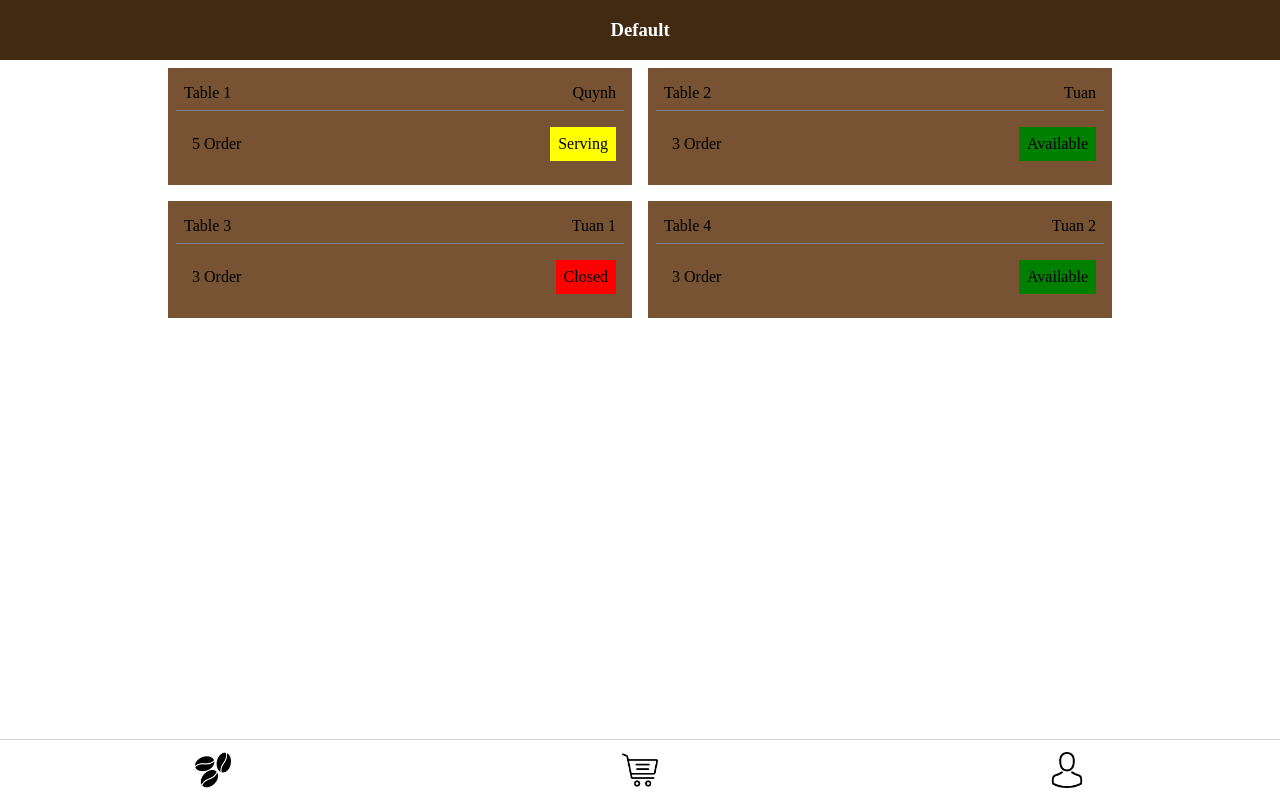
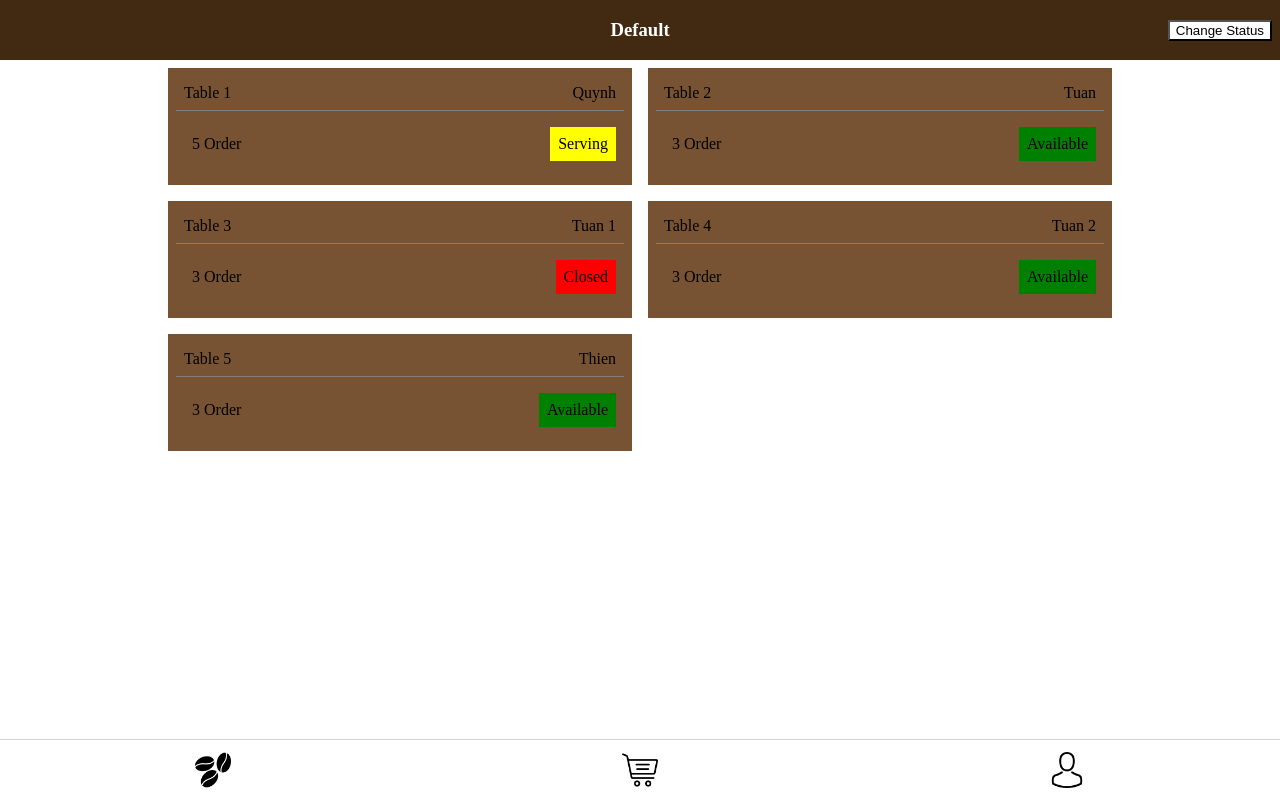
Before and after one commit to VanTy207/coffee-k07, an Angular app: page / in a window 1280 px wide. Built offline with nearby package versions, Linux system fonts and the light colour scheme.

Commit message:
services

```diff
--- a/src/app/app.module.ts
+++ b/src/app/app.module.ts
@@ -5,6 +5,7 @@ import { CoffeeComponent } from './coffee/coffee.component';
 import { TableComponent } from './table/table.component';
 import { LoginComponent } from './login/login.component';
 import { TableStatusPipe } from './pipes/table-status.pipe';
+import { TableService } from './services/table.service';
 
 
 @NgModule({
@@ -18,7 +19,9 @@ import { TableStatusPipe } from './pipes/table-status.pipe';
     BrowserModule,
     FormsModule
   ],
-  providers: [],
+  providers: [
+    TableService
+  ],
     bootstrap: [CoffeeComponent]
 })
 export class AppModule { }
--- a/src/app/coffee/coffee.component.css
+++ b/src/app/coffee/coffee.component.css
@@ -9,11 +9,21 @@
     height: 60px;
     width: 100%;
     background-color: #422912;
+    display: block;
+    text-align: center;
+    position: relative;
 }
 
 .header h3 {
     text-align: center;
     color: white;
+}
+
+.header .add-table {
+    position: absolute;
+    top: 20px;
+    right: 0.5rem;
+    background: white;
 }
 
 .content {
--- a/src/app/coffee/coffee.component.html
+++ b/src/app/coffee/coffee.component.html
@@ -1,5 +1,12 @@
 <div class="header">
     <h3>{{currentTable}}</h3>
+    <!-- <button class="add-table" (click)="addTable()">
+        Add Table
+    </button> -->
+
+    <button class="add-table" (click)="changeStatus()">
+        Change Status
+    </button>
 </div>
 
 <div class="content">
--- a/src/app/coffee/coffee.component.ts
+++ b/src/app/coffee/coffee.component.ts
@@ -1,6 +1,7 @@
 import { Component, OnInit } from '@angular/core';
 import { ITable } from '../interfaces/ITable';
 import { ITab } from '../interfaces/ITab';
+import { TableService } from '../services/table.service';
 
 @Component({
     selector: 'coffee-root',
@@ -15,37 +16,13 @@ export class CoffeeComponent implements OnInit {
         { name: 'order', icon: 'assets/shopping-cart.png'},
         { name: 'profile', icon: 'assets/avatar.png' },
     ];
-    constructor() {
+
+    constructor(private tableService: TableService) {
     }
 
     ngOnInit() {
-        this.tables = [{
-            name: 'Table 1',
-            orderName: 'Quynh',
-            totalDishes: 5,
-            status: 2
-        },{
-            name: 'Table 2',
-            orderName: 'Tuan',
-            totalDishes: 3,
-            status: 1
-        },
-        {
-            name: 'Table 3',
-            orderName: 'Tuan 1',
-            totalDishes: 3,
-            status: 3
-        },
-        {
-            name: 'Table 4',
-            orderName: 'Tuan 2',
-            totalDishes: 3,
-            status: 1
-        }];
-
-        // setTimeout(() => {
-        //     this.tables.pop();
-        // }, 3000);
+        this.tableService.getTables();
+        this.tables = this.tableService.tables;
     }
 
     clickTab(item: ITab): void{
@@ -55,4 +32,18 @@ export class CoffeeComponent implements OnInit {
     onTapTable(table: ITable) {
         this.currentTable = table.name;
     }
+
+    addTable() {
+        const newTable: ITable = {
+            name: 'New',
+            orderName: 'None',
+            status: 1,
+            totalDishes: 0
+        }
+        this.tableService.addTable(newTable)
+    }
+
+    changeStatus() {
+        this.tableService.changeStatusTable('Table 3', 1);
+    }
 }
--- /dev/null
+++ b/src/app/services/table.service.ts
@@ -0,0 +1,52 @@
+import { Injectable } from "@angular/core";
+import { ITable } from "../interfaces/ITable";
+
+@Injectable()
+export class TableService {
+    tables: ITable[];
+    constructor (){
+
+    }
+    getTables(){
+        this.tables = [{
+            name: 'Table 1',
+            orderName: 'Quynh',
+            totalDishes: 5,
+            status: 2
+        },{
+            name: 'Table 2',
+            orderName: 'Tuan',
+            totalDishes: 3,
+            status: 1
+        },
+        {
+            name: 'Table 3',
+            orderName: 'Tuan 1',
+            totalDishes: 3,
+            status: 3
+        },
+        {
+            name: 'Table 4',
+            orderName: 'Tuan 2',
+            totalDishes: 3,
+            status: 1
+        },
+        {
+            name: 'Table 5',
+            orderName: 'Thien',
+            totalDishes: 3,
+            status: 1
+        }]
+    }
+
+    addTable(table: ITable) {
+        this.tables.push(table)
+    }
+
+    changeStatusTable(name: string, status: number) {
+        const tableIndex = this.tables.findIndex(table => table.name === name)
+        if(tableIndex !== -1) {
+            this.tables[tableIndex].status = status
+        }
+    }
+}
```
